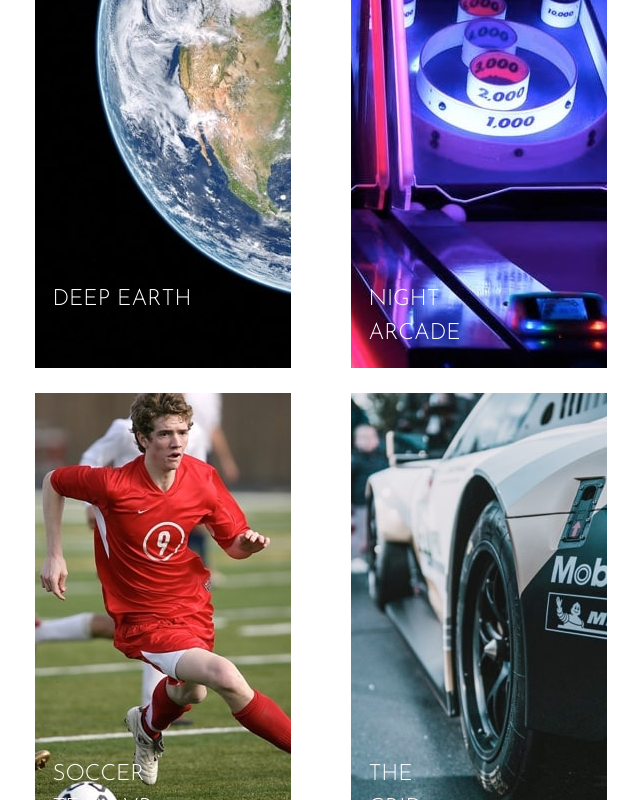
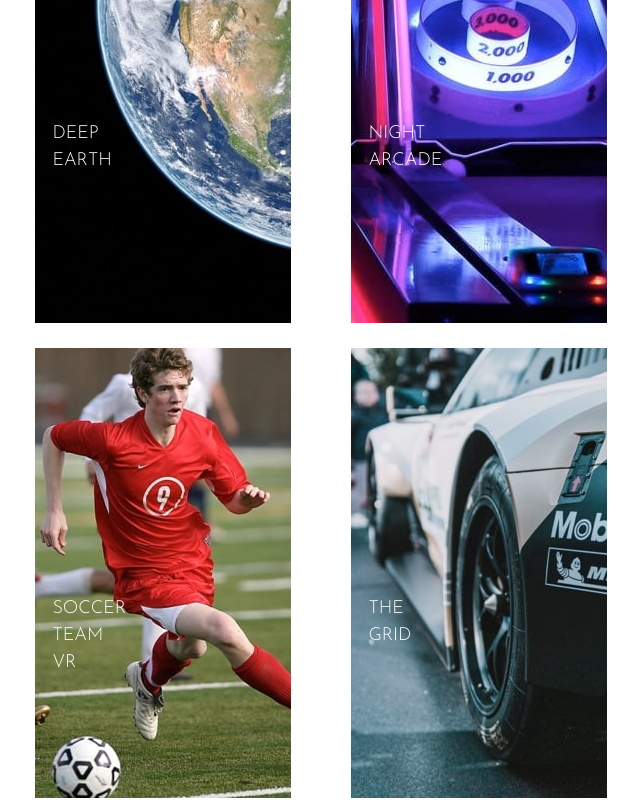
Before and after one commit to Jlbspyder/loopstudio-landing-page, a React (Vite) app: page / in a window 768 px wide. Shown: the part 2280-3080 px from the top of the page, without its empty margins (63-703 px from the left). Built offline with nearby package versions, Linux system fonts and the light colour scheme.

Commit message:
Update index.css

```diff
--- a/src/index.css
+++ b/src/index.css
@@ -160,7 +160,7 @@ p {
 }
 #footer {
   background-color: var(--Black);
-  min-height: 500px;
+  min-height: 430px;
   display: flex;
   margin-top: 5rem;
   flex-direction: column;
@@ -275,12 +275,24 @@ p {
     text-align: center;
   }
   #creations {
-    margin-top: 3rem;
+    margin-top: 0;
   }
   #creations h1 {
     padding: 1.8rem;
     font-size: 4.5rem;
     text-align: center;
+  }
+   #creations .title {
+    position: absolute;
+    top: 55%;
+    left: 15%;
+    width: 25%;
+    font-size: 1.2rem;
+    text-transform: uppercase;
+    color: var(--White);
+  }
+  #creations .small {
+    width: 18%;
   }
   #creations .gridbox {
     display: grid;
@@ -334,9 +346,6 @@ p {
 }
 
 @media only screen and (min-width: 970px) {
-  .container {
-    min-width: 920px;
-  }
   .desktop-menu {
     display: block;
     display: flex;
```
